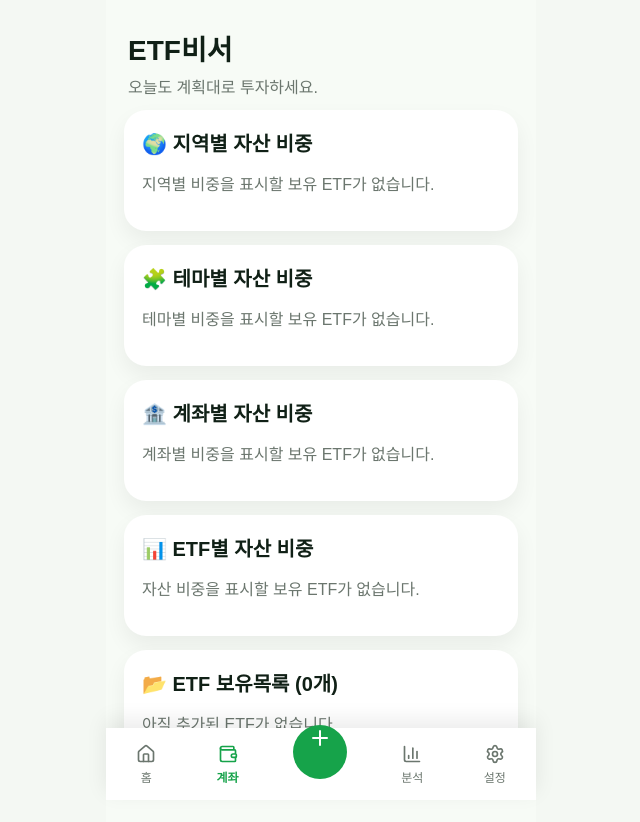
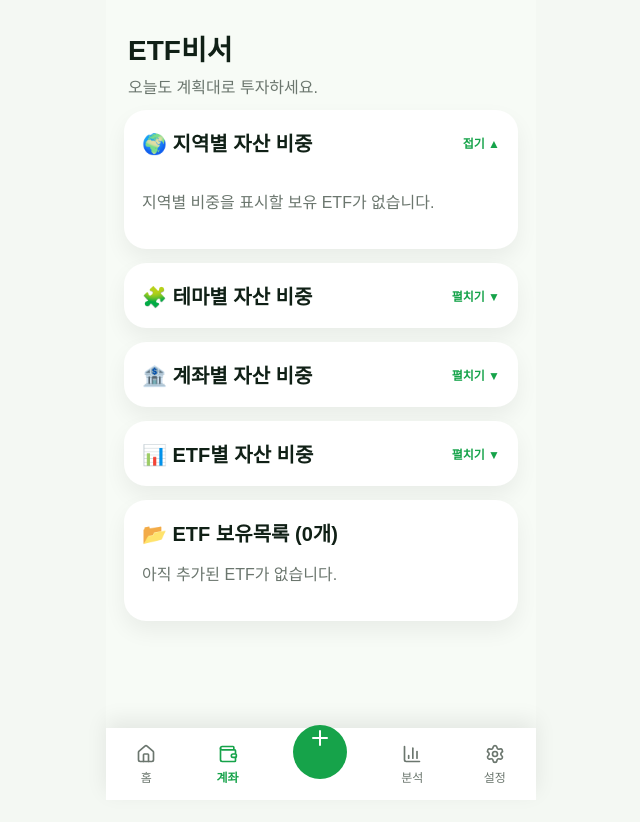
Before and after one commit to lovesong7080-oss/ETF-Biseo-V1, a React (Vite) app: page / in a window 1280 px wide. Both pictures are taken after a click on the button "계좌". Shown: the top 822 px of the page, without its empty margins (319-959 px from the left). After the commit the page ends 800 px from the top, so only its background shows below. Built offline with nearby package versions, Linux system fonts and the light colour scheme.

Commit message:
Add collapsible portfolio charts

```diff
--- a/src/components/AccountWeightChartCard.jsx
+++ b/src/components/AccountWeightChartCard.jsx
@@ -1,3 +1,5 @@
+import CollapsibleCard from "./CollapsibleCard";
+
 export default function AccountWeightChartCard({ holdings, summary, won }) {
   const total = summary.total;
 
@@ -21,9 +23,7 @@ export default function AccountWeightChartCard({ holdings, summary, won }) {
   );
 
   return (
-    <div className="card">
-      <h2>🏦 계좌별 자산 비중</h2>
-
+    <CollapsibleCard title="🏦 계좌별 자산 비중" defaultOpen={false}>
       {holdings.length === 0 || total <= 0 ? (
         <p className="empty">계좌별 비중을 표시할 보유 ETF가 없습니다.</p>
       ) : (
@@ -54,6 +54,6 @@ export default function AccountWeightChartCard({ holdings, summary, won }) {
           })}
         </div>
       )}
-    </div>
+    </CollapsibleCard>
   );
 }
--- a/src/components/AssetWeightChartCard.jsx
+++ b/src/components/AssetWeightChartCard.jsx
@@ -1,12 +1,12 @@
+import CollapsibleCard from "./CollapsibleCard";
+
 export default function AssetWeightChartCard({ holdings, summary, won }) {
   const total = summary.total;
 
   const sortedHoldings = [...holdings].sort((a, b) => b.amount - a.amount);
 
   return (
-    <div className="card">
-      <h2>📊 ETF별 자산 비중</h2>
-
+    <CollapsibleCard title="📊 ETF별 자산 비중" defaultOpen={false}>
       {holdings.length === 0 || total <= 0 ? (
         <p className="empty">자산 비중을 표시할 보유 ETF가 없습니다.</p>
       ) : (
@@ -37,6 +37,6 @@ export default function AssetWeightChartCard({ holdings, summary, won }) {
           })}
         </div>
       )}
-    </div>
+    </CollapsibleCard>
   );
 }
--- /dev/null
+++ b/src/components/CollapsibleCard.jsx
@@ -0,0 +1,47 @@
+import { useState } from "react";
+
+export default function CollapsibleCard({
+  title,
+  children,
+  defaultOpen = true,
+}) {
+  const storageKey = `etf-biseo-collapsible-${title}`;
+
+  const [isOpen, setIsOpen] = useState(() => {
+    const savedValue = localStorage.getItem(storageKey);
+
+    if (savedValue === "open") return true;
+    if (savedValue === "closed") return false;
+
+    return defaultOpen;
+  });
+
+  const toggleOpen = () => {
+    const nextIsOpen = !isOpen;
+
+    setIsOpen(nextIsOpen);
+    localStorage.setItem(storageKey, nextIsOpen ? "open" : "closed");
+  };
+
+  return (
+    <div className="card collapsible-card">
+      <button
+        type="button"
+        className="collapsible-header"
+        onClick={toggleOpen}
+        aria-expanded={isOpen}
+      >
+        <span className="collapsible-title">{title}</span>
+        <span className="collapsible-action">
+          {isOpen ? "접기 ▲" : "펼치기 ▼"}
+        </span>
+      </button>
+
+      {isOpen && (
+        <div className="collapsible-content">
+          {children}
+        </div>
+      )}
+    </div>
+  );
+}
--- a/src/components/RegionWeightChartCard.jsx
+++ b/src/components/RegionWeightChartCard.jsx
@@ -1,3 +1,5 @@
+import CollapsibleCard from "./CollapsibleCard";
+
 export default function RegionWeightChartCard({ holdings, summary, won }) {
   const total = summary.total;
 
@@ -21,9 +23,7 @@ export default function RegionWeightChartCard({ holdings, summary, won }) {
   );
 
   return (
-    <div className="card">
-      <h2>🌍 지역별 자산 비중</h2>
-
+    <CollapsibleCard title="🌍 지역별 자산 비중">
       {holdings.length === 0 || total <= 0 ? (
         <p className="empty">지역별 비중을 표시할 보유 ETF가 없습니다.</p>
       ) : (
@@ -54,6 +54,6 @@ export default function RegionWeightChartCard({ holdings, summary, won }) {
           })}
         </div>
       )}
-    </div>
+    </CollapsibleCard>
   );
 }
--- a/src/components/ThemeWeightChartCard.jsx
+++ b/src/components/ThemeWeightChartCard.jsx
@@ -1,3 +1,5 @@
+import CollapsibleCard from "./CollapsibleCard";
+
 export default function ThemeWeightChartCard({ holdings, summary, won }) {
   const total = summary.total;
 
@@ -21,9 +23,7 @@ export default function ThemeWeightChartCard({ holdings, summary, won }) {
   );
 
   return (
-    <div className="card">
-      <h2>🧩 테마별 자산 비중</h2>
-
+    <CollapsibleCard title="🧩 테마별 자산 비중" defaultOpen={false}>
       {holdings.length === 0 || total <= 0 ? (
         <p className="empty">테마별 비중을 표시할 보유 ETF가 없습니다.</p>
       ) : (
@@ -54,6 +54,6 @@ export default function ThemeWeightChartCard({ holdings, summary, won }) {
           })}
         </div>
       )}
-    </div>
+    </CollapsibleCard>
   );
 }
--- a/src/index.css
+++ b/src/index.css
@@ -327,3 +327,38 @@ input {
   font-size: 12px;
   color: #6b766e;
 }
+
+.collapsible-card {
+  padding: 0;
+  overflow: hidden;
+}
+
+.collapsible-header {
+  width: 100%;
+  padding: 18px;
+  border: none;
+  background: transparent;
+  color: inherit;
+  display: flex;
+  align-items: center;
+  justify-content: space-between;
+  gap: 12px;
+  cursor: pointer;
+  text-align: left;
+}
+
+.collapsible-title {
+  font-size: 20px;
+  font-weight: 800;
+}
+
+.collapsible-action {
+  flex-shrink: 0;
+  font-size: 12px;
+  font-weight: 700;
+  color: #16a34a;
+}
+
+.collapsible-content {
+  padding: 0 18px 18px;
+}
```
